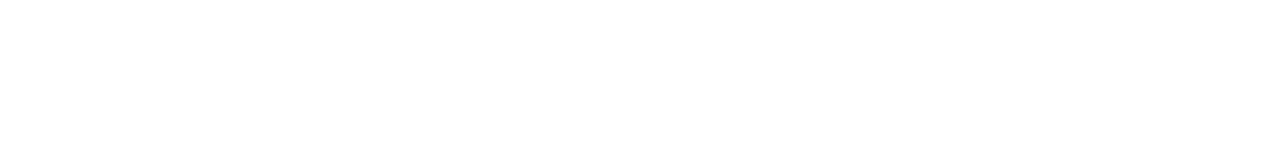
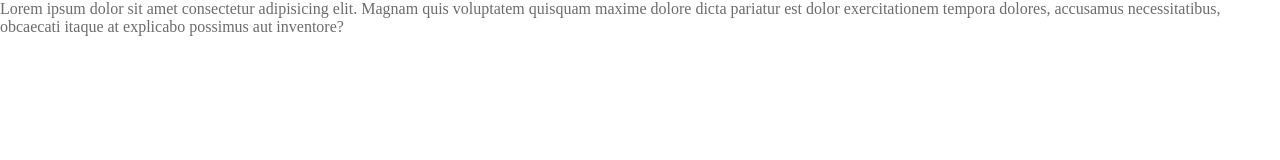
Before and after one commit to gabrieljordi/travelgram, a plain HTML site: page index.html in a window 1280 px wide. Drawn offline with Linux system fonts and the light colour scheme.

Commit message:
Commit #2

```diff
--- a/index.html
+++ b/index.html
@@ -7,6 +7,8 @@
   <link rel="stylesheet" href="styles/index.css">
 </head>
 <body>
-
+  <p>
+    Lorem ipsum dolor sit amet consectetur adipisicing elit. Magnam quis voluptatem quisquam maxime dolore dicta pariatur est dolor exercitationem tempora dolores, accusamus necessitatibus, obcaecati itaque at explicabo possimus aut inventore?
+  </p>
 </body>
 </html>
--- a/styles/global.css
+++ b/styles/global.css
@@ -3,3 +3,18 @@
   padding: 0;
   box-sizing: border-box;
 }
+
+:root {
+  --brand-color: #EF5F4C;
+  --background-color: #FFFFFF;
+  --surface-color: #F5F5F5;
+  --skeleton-color: #D9D9D9;
+  --shape-transperency: #FFFFFF8F;
+  --text-color-primary: #313131;
+  --text-color-secondary: #6C6C6C;
+}
+
+body {
+  color: var(--text-color-secondary);
+  background-color: var(--background-color);
+}
```
Also changed, not shown: assets/AirplaneTilt.svg (added), assets/Image 01.png (added), assets/Image 02.png (added), assets/Image 03.png (added), assets/Image 04.png (added), assets/Image 05.png (added), assets/Image 06.png (added), assets/Image 07.png (added), assets/Image 08.png (added), assets/Image 09.png (added), assets/Image 10.png (added), assets/Image 11.png (added), assets/Image.svg (added), assets/Logo.svg (added), 2 more files, 1 other file.
